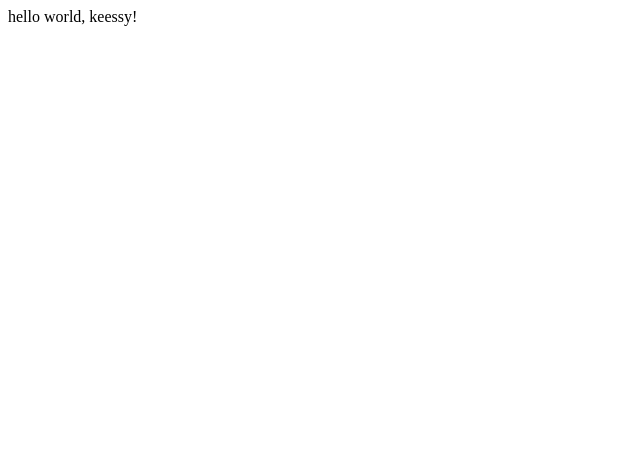
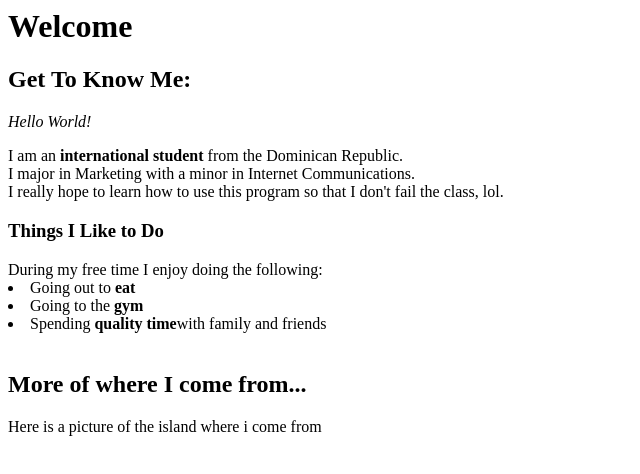
Before and after one commit to kmarcano/kmarcano.github.io, a plain HTML site: page index.html in a window 1280 px wide. Shown: the whole page, without its empty margins (0-640 px from the left). Drawn offline with Linux system fonts and the light colour scheme.

Commit message:
Update index.html

```diff
--- a/index.html
+++ b/index.html
@@ -1,5 +1,24 @@
 <html>
-    <body>
-        hello world, keessy!
+<head>
+    <title>Keessy's Website</title>
+</head>
+<body><!--Keessy Marcano, CS 230 001-->
+    <h1>Welcome</h1>
+    <h2>Get To Know Me:</h2>
+       <i>Hello World!</i>
+    <p>I am an <b>international student</b> from the Dominican Republic. <br>I major in Marketing with a minor in Internet Communications.<br>I really hope to learn how to use this program so that I don't fail the class, lol.</p>
+    <h3> Things I Like to Do</h3>
+    During my free time I enjoy doing the following:
+        <li>Going out to <b>eat</b></li>
+        <li>Going to the <b>gym</b></li>
+        <li>Spending <b>quality time</b>with family and friends</li>
+        &nbsp;
+        <h2>More of where I come from...</h2>
+        Here is a picture of the island where i come from
+        <img
+
+
+
     </body>
+
 </html>
```
